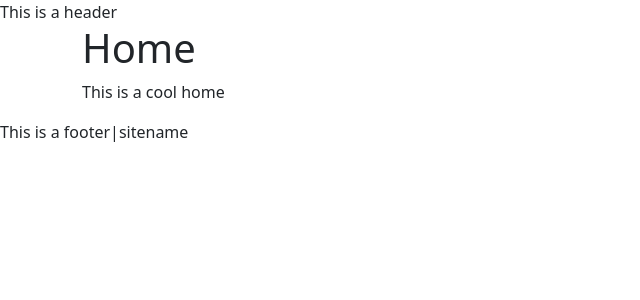
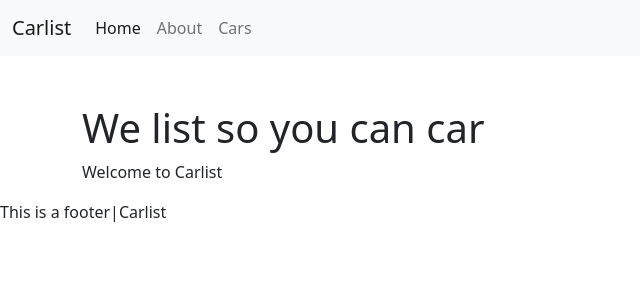
Before and after one commit to shawn402022/flask_hw_day1, a Flask app: page / in a window 1280 px wide. Shown: the top 300 px of the page, without its empty margins (0-640 px from the left). Run offline with Flask 3, Linux system fonts and the light colour scheme.

Commit message:
finished

```diff
--- /dev/null
+++ b/app/blueprints/api/__init__.py
@@ -0,0 +1,5 @@
+from flask import Blueprint
+
+bp=Blueprint('api',__name__, url_prefix='/api')
+
+from. import routes, models
--- /dev/null
+++ b/app/blueprints/api/routes.py
@@ -0,0 +1,5 @@
+# from. import bp as app
+# from app import db
+# from flask import render_template, request, redirect ,url_for
+# # from app.models import Car
+# from. models import Car
--- /dev/null
+++ b/app/blueprints/auth/__init__.py
@@ -0,0 +1,5 @@
+from flask import Blueprint
+
+bp=Blueprint('auth',__name__, url_prefix='/auth')
+
+from. import routes, models
--- /dev/null
+++ b/app/blueprints/blog/__init__.py
@@ -0,0 +1,5 @@
+from flask import Blueprint
+
+bp=Blueprint('blog',__name__, url_prefix='/blog')
+
+from. import routes, models
--- a/app/routes.py
+++ b/app/blueprints/blog/routes.py
@@ -1,28 +1,8 @@
-from app import app, db
+from. import bp as app
+from app import db
 from flask import render_template, request, redirect ,url_for
-from app.models import Car
-
-from flask import render_template
-
-@app.route('/')
-def home():
-    return render_template('Home.html')
-
-@app.route('/about')
-def about():
-    return render_template('About.html')
-
-# @app.route('/blog')
-# def blog():
-#     return render_template('Blog.html')
-
-# @app.route('/register')
-# def register():
-#     return render_template('Register.html')
-
-# @app.route('/login')
-# def login():
-#     return render_template('Login.html')
+# from app.models import Car
+from. models import Car
 
 @app.route('/car')
 def cars():
@@ -45,4 +25,4 @@ def create_car():
     db.session.add(new_car)
     db.session.commit()
 
-    return redirect(url_for('cars'))
+    return redirect(url_for('blog.cars'))
--- /dev/null
+++ b/app/blueprints/main/__init__.py
@@ -0,0 +1,5 @@
+from flask import Blueprint
+
+bp=Blueprint('main',__name__, url_prefix='/')
+
+from. import routes, models
--- /dev/null
+++ b/app/blueprints/main/routes.py
@@ -0,0 +1,11 @@
+from. import bp as app
+from flask import render_template
+
+
+@app.route('/')
+def home():
+    return render_template('Home.html')
+
+@app.route('/about')
+def about():
+    return render_template('About.html')
--- a/app/templates/Home.html
+++ b/app/templates/Home.html
@@ -3,6 +3,6 @@
 {% block title %}Home{% endblock title %}
 
 {% block main %}
-<h1>Home</h1>
-<p>This is a cool home</p>
+<h1>We list so you can car</h1>
+<p>Welcome to Carlist</p>
 {% endblock main %}
--- a/app/templates/cars.html
+++ b/app/templates/cars.html
@@ -4,7 +4,7 @@
 
 {% block main %}
 <h1>Cars</h1>
-<form action= "{{ url_for('create_car') }}" method="POST">
+<form action= "{{ url_for('blog.create_car') }}" method="POST">
     <div class="mb-3">
         <label for="inputModel" class="form-label">Model</label>
         <input type="text" class="form-control" id="inputModel" name="inputModel">
@@ -29,8 +29,9 @@
   </form>
 {% for car in cars%}
     <div class="card">
+        <div>
             <div class="card-make">
-            <h3><a href="{{url_for('car_by_id', id=car.id) }}">{{ car.make }}</a></h3>
+                <h3><a href="{{url_for('blog.car_by_id', id=car.id) }}">{{ car.make }}</a></h3>
             </div>
             <div class="card-model">
                 <h5 class = "card-make"></h5>
@@ -47,6 +48,7 @@
             </div>
             This post brought to you by: {{car.user.user_name}}
         </div>
+    </div>
 
 {% endfor %}
 {% endblock main %}
--- a/app/templates/layout_1.html
+++ b/app/templates/layout_1.html
@@ -1,24 +1,52 @@
 <!DOCTYPE html>
 <html lang="en">
+
 <head>
     <meta charset="UTF-8">
     <meta http-equiv="X-UA-Compatible" content="IE=edge">
     <meta name="viewport" content="width=device-width, initial-scale=1.0">
-    <title>{% block title %}{% endblock title %}| Tutor</title>
-    <link href="https://cdn.jsdelivr.net/npm/bootstrap@5.2.3/dist/css/bootstrap.min.css" rel="stylesheet" integrity="sha384-rbsA2VBKQhggwzxH7pPCaAqO46MgnOM80zW1RWuH61DGLwZJEdK2Kadq2F9CUG65" crossorigin="anonymous">
-    <script src="https://cdn.jsdelivr.net/npm/bootstrap@5.2.3/dist/js/bootstrap.bundle.min.js" integrity="sha384-kenU1KFdBIe4zVF0s0G1M5b4hcpxyD9F7jL+jjXkk+Q2h455rYXK/7HAuoJl+0I4" crossorigin="anonymous"></script>
+    <title>{% block title %}{% endblock title %}| Carlist</title>
+    <link href="https://cdn.jsdelivr.net/npm/bootstrap@5.2.3/dist/css/bootstrap.min.css" rel="stylesheet"
+        integrity="sha384-rbsA2VBKQhggwzxH7pPCaAqO46MgnOM80zW1RWuH61DGLwZJEdK2Kadq2F9CUG65" crossorigin="anonymous">
+    <script src="https://cdn.jsdelivr.net/npm/bootstrap@5.2.3/dist/js/bootstrap.bundle.min.js"
+        integrity="sha384-kenU1KFdBIe4zVF0s0G1M5b4hcpxyD9F7jL+jjXkk+Q2h455rYXK/7HAuoJl+0I4"
+        crossorigin="anonymous"></script>
 </head>
+
 <body>
     <header>
-        {% block header %}This is a header{% endblock header %}
+        <nav class="navbar navbar-expand-lg bg-light mb-5">
+            <div class="container-fluid">
+                <a class="navbar-brand" href="#">Carlist</a>
+                <button class="navbar-toggler" type="button" data-bs-toggle="collapse"
+                    data-bs-target="#navbarSupportedContent" aria-controls="navbarSupportedContent"
+                    aria-expanded="false" aria-label="Toggle navigation">
+                    <span class="navbar-toggler-icon"></span>
+                </button>
+                <div class="collapse navbar-collapse" id="navbarSupportedContent">
+                    <ul class="navbar-nav me-auto mb-2 mb-lg-0">
+                        <li class="nav-item">
+                            <a class="nav-link active" aria-current="page" href="{{ url_for('main.home') }}">Home</a>
+                        </li>
+                        <li class="nav-item">
+                            <a class="nav-link" href="{{ url_for('main.about') }}">About</a>
+                        </li>
+                        <li class="nav-item">
+                            <a class="nav-link" href="{{ url_for('blog.cars') }}">Cars</a>
+                        </li>
+                    </ul>
+                </div>
+            </div>
+        </nav>
     </header>
 
-    <main class = "container">
+    <main class="container">
         {% block main %}{% endblock main %}
     </main>
 
     <footer>
-        {% block footer %}This is a footer{% endblock footer %}|sitename
+        {% block footer %}This is a footer{% endblock footer %}|Carlist
     </footer>
 </body>
+
 </html>
```
Also changed, not shown: app/__init__.py (+12 -1 lines), app/blueprints/auth/routes.py (added, +13 -0 lines), app/blueprints/api/models.py (added), app/blueprints/auth/models.py (added), app/blueprints/blog/models.py (line endings or trailing spaces), app/blueprints/main/models.py (added). Lines whose indentation alone changed are shown as unchanged.
